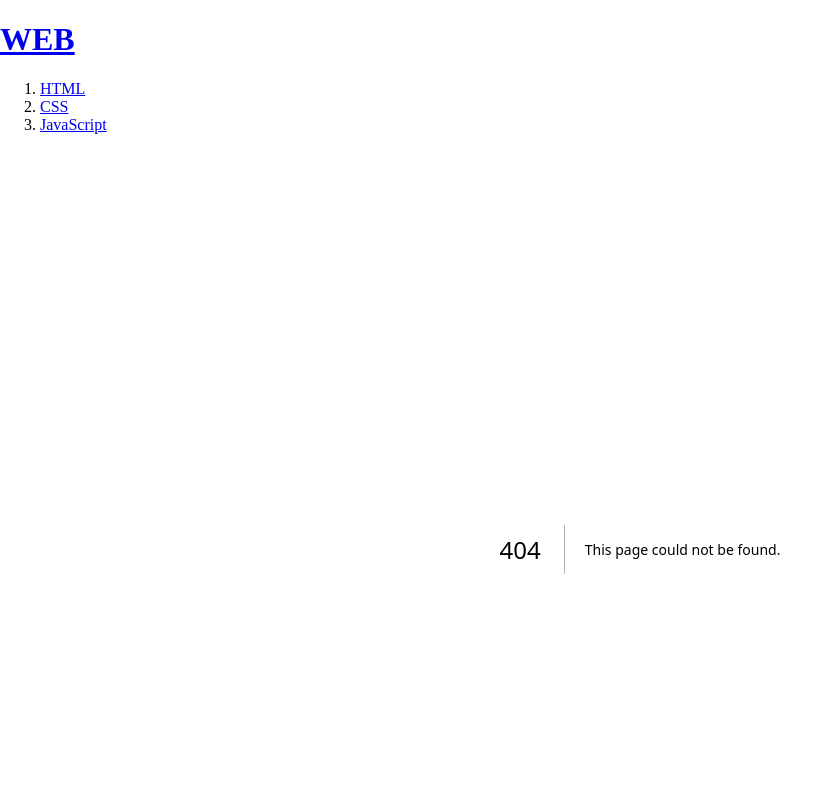
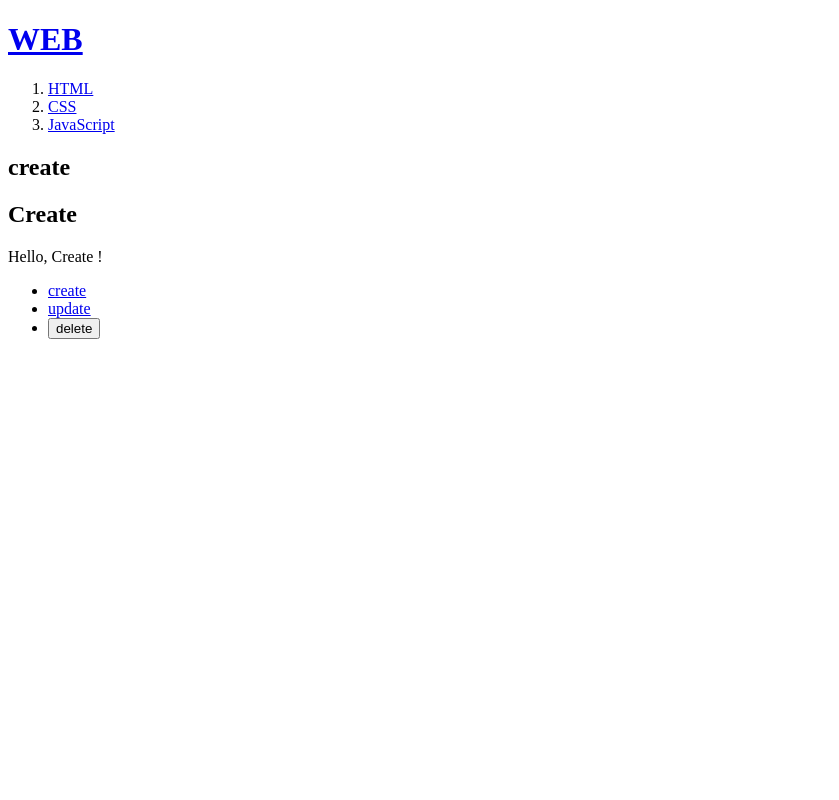
Before and after one commit to kingmuraa/Coding-Everybody, a Next.js app in the folder next-app/: page /create in a window 1280 px wide. Before the commit this address had no page. Shown: the top 800 px of the page, without its empty margins (0-839 px from the left). Built offline with nearby package versions, Linux system fonts and the light colour scheme.

Commit message:
라우팅

```diff
--- /dev/null
+++ b/next-app/src/app/create/layout.js
@@ -0,0 +1,8 @@
+export default function Layout(props){
+    return(
+        <form>
+            <h2>create</h2>
+            {props.children}
+        </form>
+    )
+}
--- /dev/null
+++ b/next-app/src/app/create/page.js
@@ -0,0 +1,8 @@
+export default function Create(){
+    return (
+        <>
+        <h2>Create</h2>
+        Hello, Create !
+        </>
+        )
+}
```
Also changed, not shown: next-app/src/app/read/[id]/page.js (added, +8 -0 lines).
